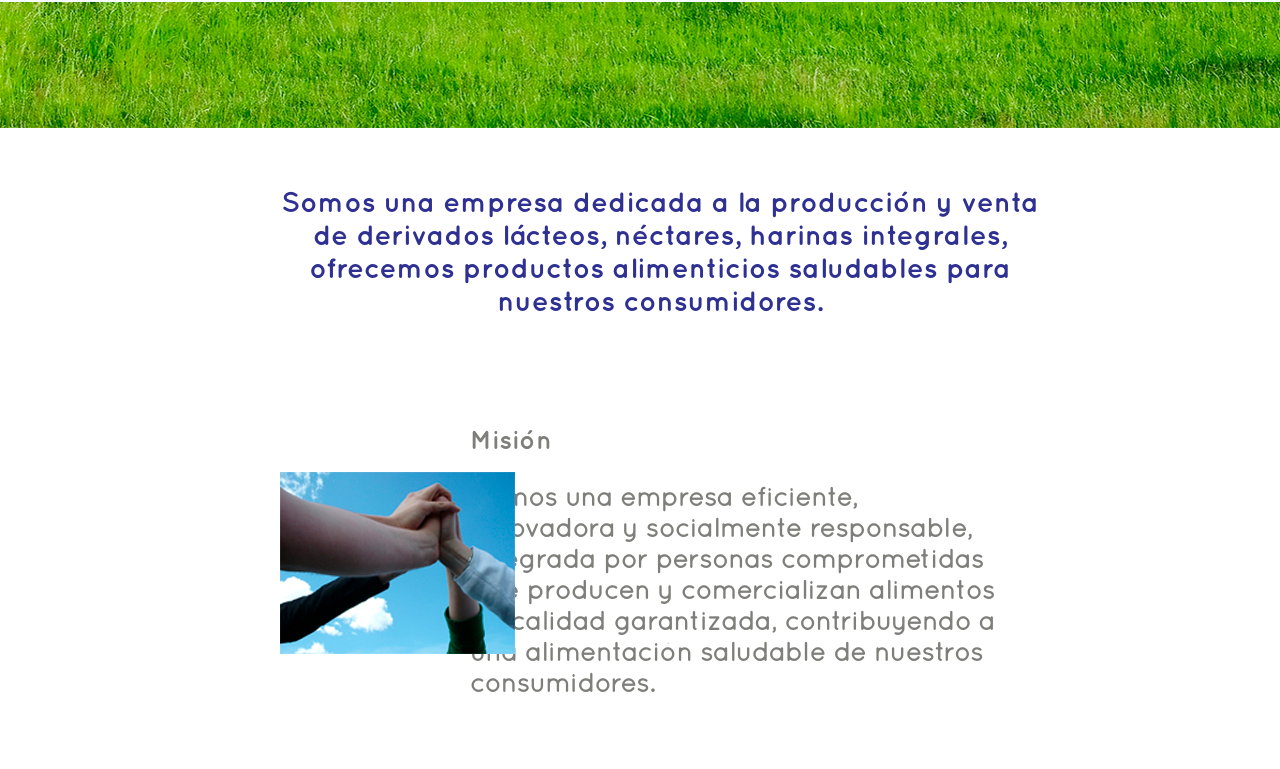
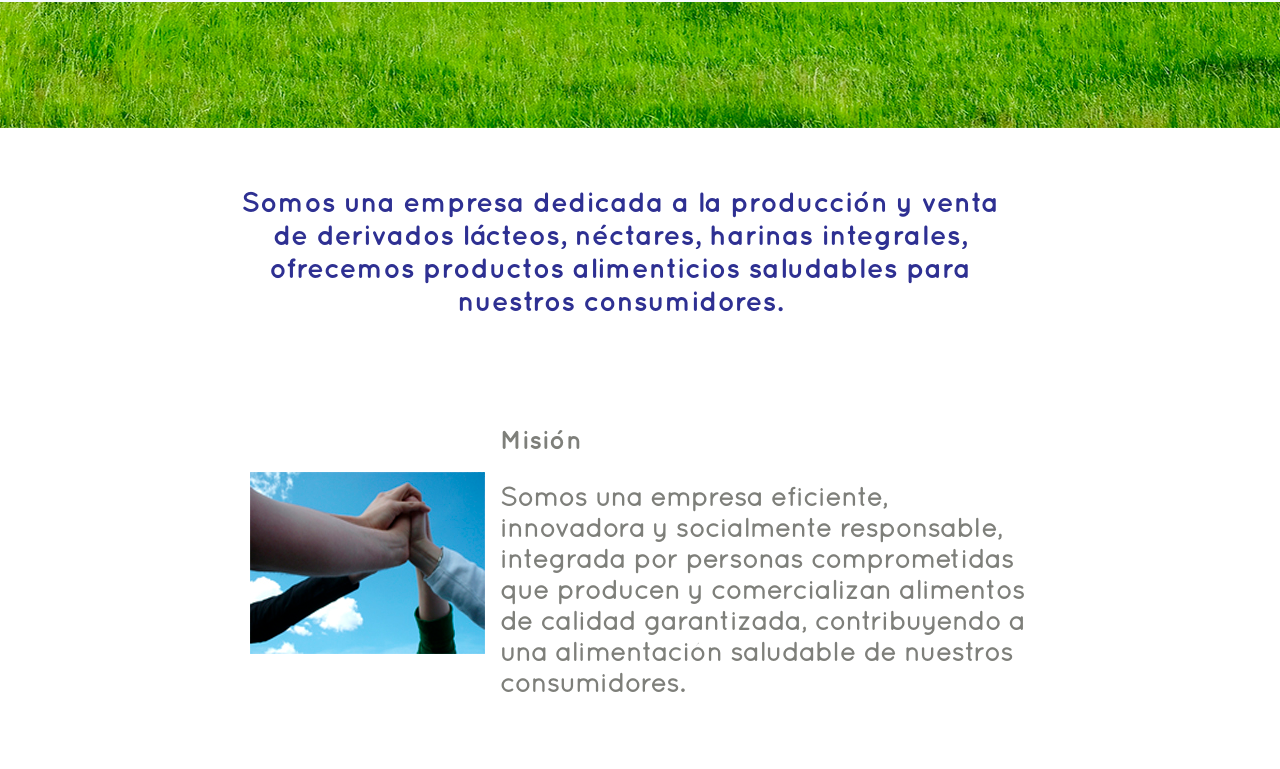
Before and after one commit to pastade/Proyecto1, a plain HTML site: page nosotros.html in a window 1280 px wide. Shown: the part 170-939 px from the top of the page. Drawn offline with nearby package versions, Linux system fonts and the light colour scheme.

Commit message:
dlys v. 137
terminado pagina portada y nosotros.

```diff
--- a/css/cabecera.css
+++ b/css/cabecera.css
@@ -200,7 +200,6 @@ nav .menu {
 }
 }
 
-
 @media screen and (min-width: 990px) {
 	.logo{
 		left: 175px;
--- a/css/nosotros.css
+++ b/css/nosotros.css
@@ -26,14 +26,14 @@
 	position: absolute;
 	top: 30px;
 	text-align: center;
-	left: 260px;
+	left: 10px;
 	font-family: "Quicksand-Bold";
 	font-size: 28px;
 	color: #2e3092;
-	width: 800px;
+	width: 600px;
 }
 
-------------------------
+
 .minparte3{
 	position: relative;
 }
@@ -44,18 +44,18 @@
 	position: relative;
 	width: 235px;
 	height: 182px;
-	left: 280px;
+	left: 380px;
 	top: 70px;
 }
 .palabras{
 	position: absolute;
-	width: 530px;
-	right: 280px;
+	width: 345px;
+	right: 265px;
 }
 
 .subtitulo3, .letras{
 	color: #7e7f7a;
-	font-size: 26px;
+	font-size: 20px;
 }
 .subtitulo3 {
 	font-family: "Quicksand-Bold";
@@ -64,4 +64,116 @@
 	font-family: "Quicksand-Regular";
 	}
 
-------------------------------
+@media screen and (min-width: 650px) {
+.subtitulo2{
+	left: 10px;
+	font-size: 28px;
+	width: 770px;
+}
+.manoss img{
+	width: 235px;
+	height: 182px;
+	left: 20px;
+	top: 70px;
+}
+.palabras{
+	width: 470px;
+	right: 20px;
+}
+.subtitulo3, .letras{
+	font-size: 24px;
+}
+}
+
+@media screen and (min-width: 810px) {
+.subtitulo2{
+	left: 20px;
+	font-size: 28px;
+	width: 800px;
+}
+.manoss img{
+	width: 235px;
+	height: 182px;
+	left: 30px;
+	top: 70px;
+}
+.palabras{
+	width: 530px;
+	right: 30px;
+}
+.subtitulo3, .letras{
+	font-size: 26px;
+}
+}
+
+@media screen and (min-width: 950px) {
+.subtitulo2{
+	left: 90px;
+}
+.manoss img{
+	left: 90px;
+}
+.palabras{
+	right: 90px;
+}
+}
+
+@media screen and (min-width: 990px) {
+.subtitulo2{
+	left: 180px;
+}
+.manoss img{
+	left: 180px;
+}
+.palabras{
+	right: 180px;
+}
+}
+
+@media screen and (min-width: 1270px) {
+.subtitulo2{
+	left: 220px;
+}
+.manoss img{
+	left: 250px;
+}
+.palabras{
+	right: 250px;
+}
+}
+
+@media screen and (min-width: 1430px) {
+.subtitulo2{
+	left: 250px;
+}
+.manoss img{
+	left: 300px;
+}
+.palabras{
+	right: 300px;
+}
+}
+
+@media screen and (min-width: 1590px) {
+.subtitulo2{
+	left: 350px;
+}
+.manoss img{
+	left: 400px;
+}
+.palabras{
+	right: 400px;
+}
+}
+
+@media screen and (min-width: 1910px) {
+.subtitulo2{
+	left: 500px;
+}
+.manoss img{
+	left: 550px;
+}
+.palabras{
+	right: 550px;
+}
+}
```
